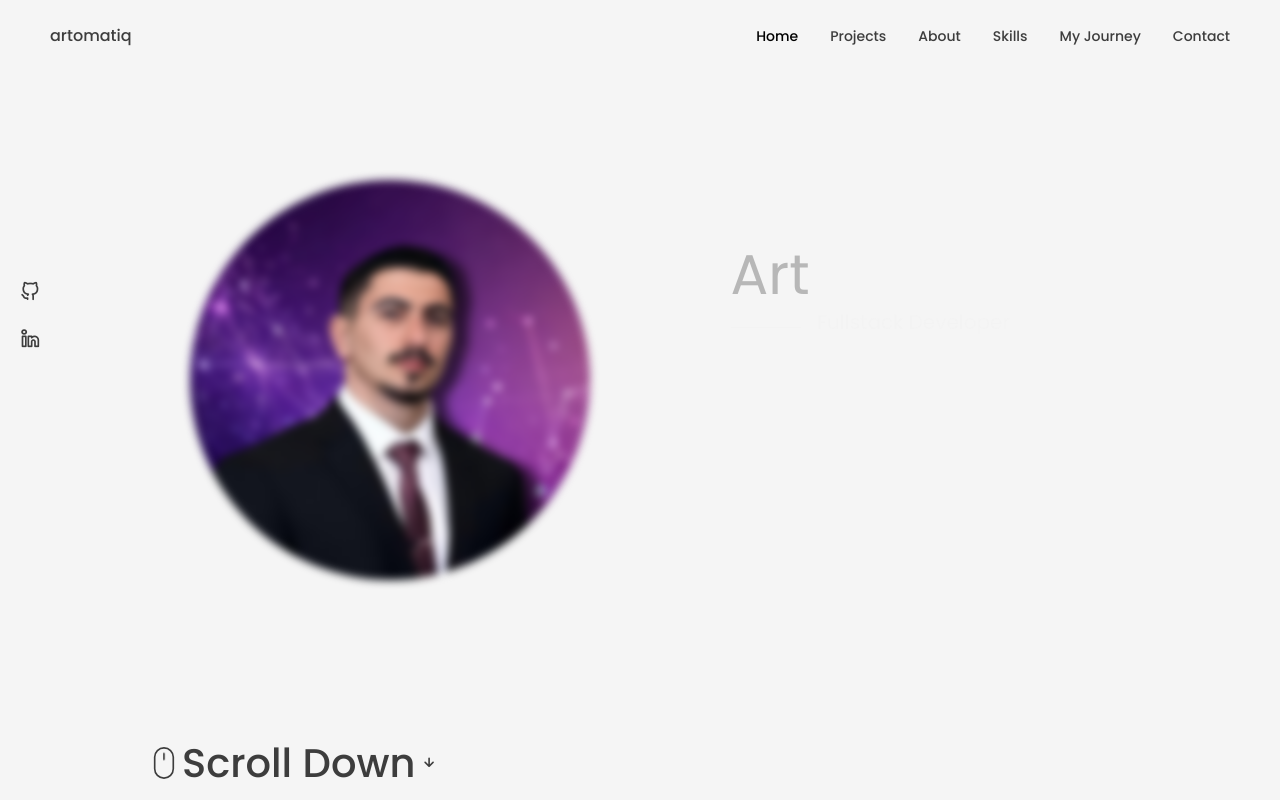
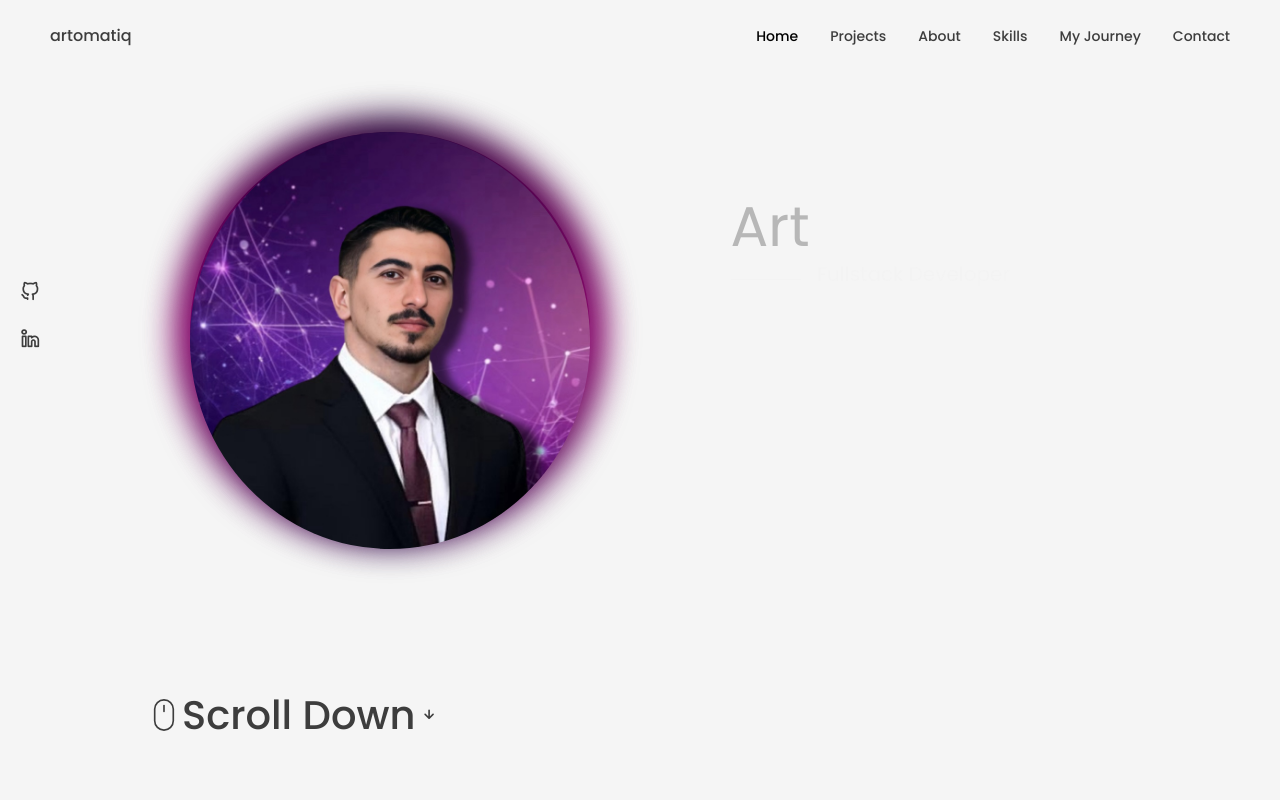
Before and after one commit to artomatiq/portfolio-website, a React (Create React App) app: page / in a window 1280 px wide. Shown: the top 800 px of the page. Built offline with nearby package versions, Linux system fonts and the light colour scheme; a web font is replaced by a local one.

Commit message:
checkpoint

```diff
--- a/src/App.css
+++ b/src/App.css
@@ -116,7 +116,7 @@
   .section {
     font-size: var(--h1-font-size);
     margin-top: 10rem;
-    padding-top: 5rem;
+    padding-top: 2rem;
   }
 
   .section__title {
--- a/src/components/home/Home.jsx
+++ b/src/components/home/Home.jsx
@@ -3,6 +3,8 @@ import './home.css';
 import Social from "./Social";
 import Data from "./Data";
 import ScrollDown from "./ScrollDown";
+
+import profilePic from '../../assets/profile.jpg'
 
 const Home = () => {
 
@@ -11,7 +13,7 @@ const Home = () => {
 
         setTimeout(() => {
             profilePic.classList.add("show");
-        }, 6500);
+        }, 5000);
     }, []);
 
     return (
@@ -19,7 +21,9 @@ const Home = () => {
             <Social />
 
             <div className="home__container">
-                <div className="home__img hide"></div>
+                <div className="home__img hide">
+                    <img src={profilePic} alt="profile pic"/>
+                </div>
                 <Data />
             </div>
 
--- a/src/components/home/home.css
+++ b/src/components/home/home.css
@@ -107,30 +107,62 @@
     filter: blur(0);
 }
 
-:root {
-    --clr1: #052b2f;
-    --clr2: #073438;
-    --clr3: #0e4b50;
-    --clr4: #2d8f85;
-    --clr5: #637c54;
-}
-
 .home__img {
     position: relative;
-    background: url(../../assets//profile.jpg);
-    /* background-repeat: no-repeat; */
+    background: url(../../assets/profile.jpg);
     background-position: center;
     background-size: cover;
-    /* box-shadow: inset 0 0 0 9px rgb(255 255 255 / 30%); */
     order: 0;
-    /* left: 50%; */
+    z-index: 1;
     border-radius: 50%;
 
     width: 400px;
     height: 400px;
-    /* animation: profile__animate 8s ease-in-out infinite 1s; */
+}
 
+.home__img img {
+    border-radius: inherit;
+}
 
+@property --gradient-angle {
+    syntax: "<angle>";
+    initial-value: 0deg;
+    inherits: false;
+}
+
+:root {
+    --clr1: #b4a7ba;
+    --clr2: #bfb5c1;
+    --clr3: #290037;
+    --clr4: #840067;
+    --clr5: #2a0041;
+}
+
+.home__img::before,
+.home__img::after {
+    content: '';
+    position: absolute;
+    inset: -0.4rem;
+    z-index: -1;
+    background: conic-gradient(from var(--gradient-angle),
+            var(--clr3),
+            var(--clr4),
+            var(--clr5),
+            var(--clr4),
+            var(--clr3));
+    border-radius: inherit;
+    filter: blur(1.2rem);
+    animation: rotation 7s linear infinite;
+}
+
+@keyframes rotation {
+    0% {
+        --gradient-angle: 0deg;
+    }
+
+    100% {
+        --gradient-angle: 360deg;
+    }
 }
 
 .home__img.hide {
@@ -146,26 +178,8 @@
     margin: 10rem;
 }
 
-@keyframes profile__animate {
-    0% {
-        border-radius: 60% 40% 30% 70% / 60% 30% 70% 40%;
-    }
-
-    50% {
-        border-radius: 30% 60% 70% 40% / 50% 60% 30% 50%;
-    }
-
-    100% {
-        border-radius: 60% 40% 30% 70% / 60% 30% 70% 40%;
-    }
-}
-
 .home__scroll {
     margin-left: 9.25rem;
-}
-
-.wheel {
-    animation: scroll 2s ease infinite;
 }
 
 @keyframes scroll {
@@ -189,11 +203,6 @@
     font-size: 1.2rem;
     color: var(--title-color)
 }
-
-
-
-
-
 
 
 @media screen and (max-width: 992px) {
@@ -358,6 +367,17 @@
         margin-left: 25px;
         margin-right: 25px;
     }
+
+
+
+    .home__img img {
+        display: none;
+    }
+
+    .home__img::before,
+    .home__img::after {
+        display: none;
+    }
 }
 
 @media screen and (max-width: 425px) {
--- a/src/components/projects/projects.css
+++ b/src/components/projects/projects.css
@@ -1,9 +1,12 @@
 .portfolio {
     margin-top: 10rem;
-    padding: 0;
     /* overflow: hidden; */
     /* background: black; */
     /* color: white; */
+}
+
+.portfolio .section__title {
+    margin-bottom: 0;
 }
 
 #projects {
```
